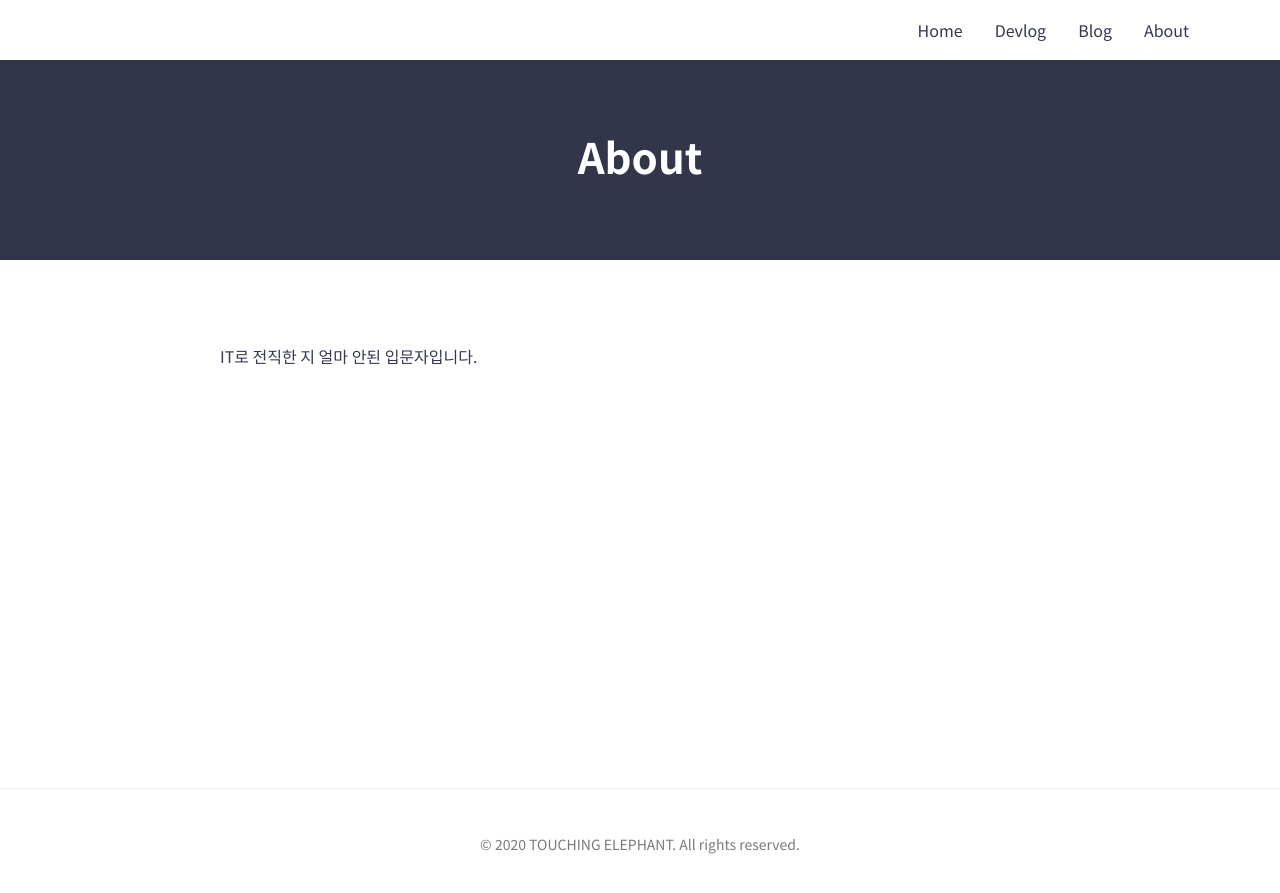
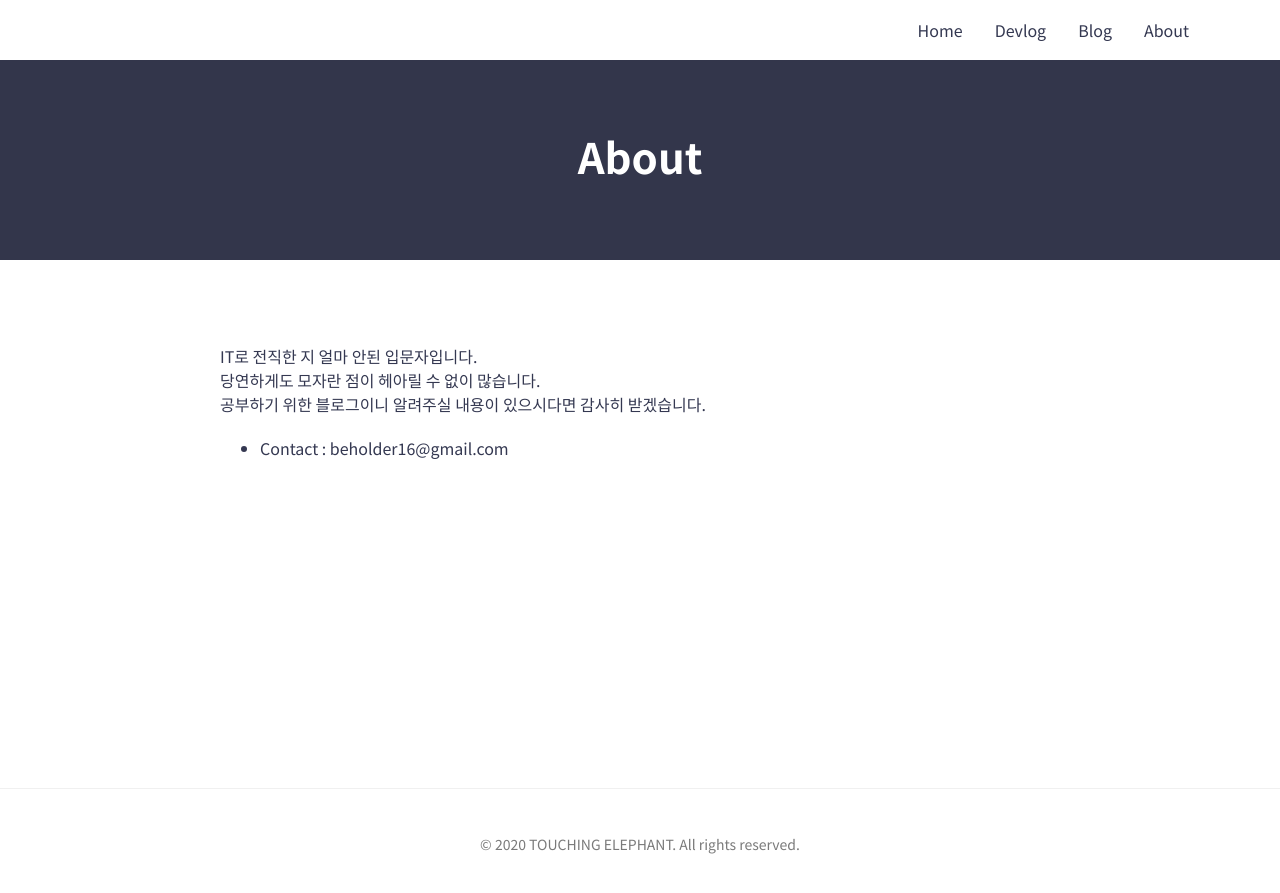
Before and after one commit to mokpolar/mokpolar.github.io, a Jekyll site: the page built from about.md, in a window 1280 px wide. Shown: the top 893 px of the page. Built offline with Jekyll 4.4.1, drawn with Linux system fonts in a browser that asks for light colours.

Commit message:
Update about.md

```diff
--- a/about.md
+++ b/about.md
@@ -6,3 +6,7 @@ permalink: /about/
 
 <br>
 IT로 전직한 지 얼마 안된 입문자입니다.
+당연하게도 모자란 점이 헤아릴 수 없이 많습니다.
+공부하기 위한 블로그이니 알려주실 내용이 있으시다면 감사히 받겠습니다.
+
+* Contact : beholder16@gmail.com
```
